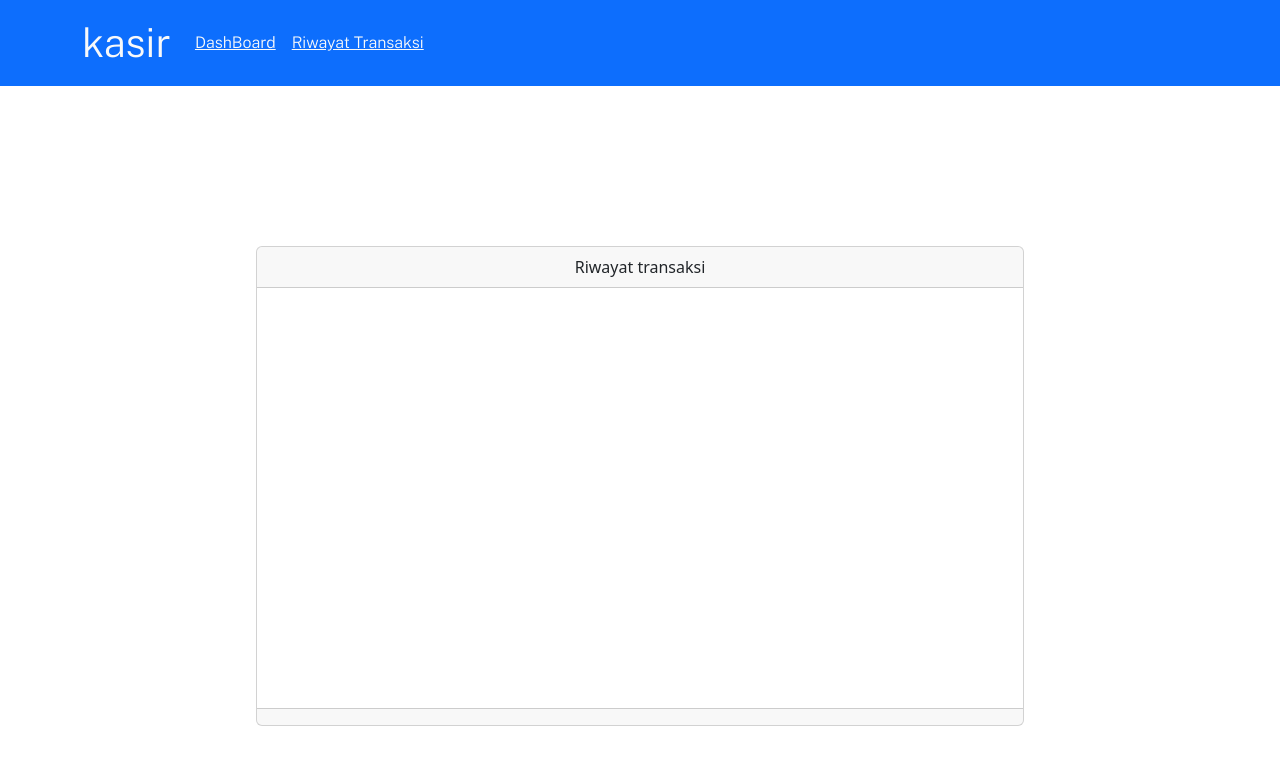
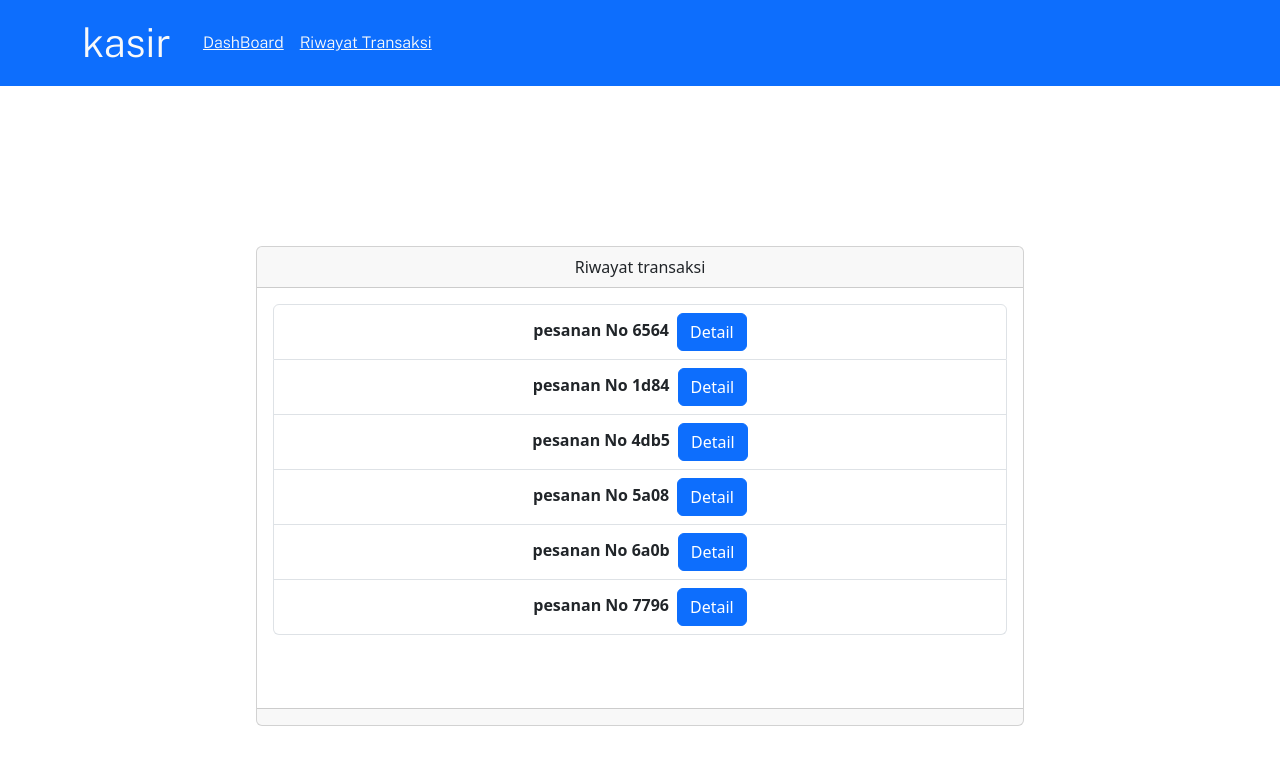
Before and after one commit to bitch-you-know/kasir, a React (Vite) app: page /riwayat in a window 1280 px wide. Shown: the top 764 px of the page. Built offline with nearby package versions, Linux system fonts and the light colour scheme; data requests are answered from the project's data file.

Commit message:
[NOTE] turu ahh

```diff
--- a/db.json
+++ b/db.json
@@ -183,44 +183,7 @@
       }
     }
   ],
-  "keranjangs": [
-    {
-      "id": "4de7",
-      "jumlah": 1,
-      "nama": "Es Jeruk",
-      "total_harga": 7000,
-      "product": {
-        "id": "12",
-        "kode": "K-012",
-        "nama": "Es Jeruk",
-        "harga": 7000,
-        "is_ready": true,
-        "gambar": "es-jeruk.jpg",
-        "category": {
-          "id": 2,
-          "nama": "Minuman"
-        }
-      }
-    },
-    {
-      "id": "4a0d",
-      "jumlah": 1,
-      "nama": "Es Teh",
-      "total_harga": 5000,
-      "product": {
-        "id": "13",
-        "kode": "K-013",
-        "nama": "Es Teh",
-        "harga": 5000,
-        "is_ready": true,
-        "gambar": "es-teh.jpg",
-        "category": {
-          "id": 2,
-          "nama": "Minuman"
-        }
-      }
-    }
-  ],
+  "keranjangs": [],
   "pesanans": [
     {
       "id": "6564",
@@ -303,6 +266,188 @@
           }
         }
       ]
+    },
+    {
+      "id": "4db5",
+      "items": [
+        {
+          "id": "4de7",
+          "jumlah": 1,
+          "nama": "Es Jeruk",
+          "total_harga": 7000,
+          "product": {
+            "id": "12",
+            "kode": "K-012",
+            "nama": "Es Jeruk",
+            "harga": 7000,
+            "is_ready": true,
+            "gambar": "es-jeruk.jpg",
+            "category": {
+              "id": 2,
+              "nama": "Minuman"
+            }
+          }
+        },
+        {
+          "id": "4a0d",
+          "jumlah": 1,
+          "nama": "Es Teh",
+          "total_harga": 5000,
+          "product": {
+            "id": "13",
+            "kode": "K-013",
+            "nama": "Es Teh",
+            "harga": 5000,
+            "is_ready": true,
+            "gambar": "es-teh.jpg",
+            "category": {
+              "id": 2,
+              "nama": "Minuman"
+            }
+          }
+        }
+      ]
+    },
+    {
+      "id": "5a08",
+      "items": [
+        {
+          "id": "2ae5",
+          "jumlah": 1,
+          "nama": "Pangsit 6 pcs",
+          "total_harga": 5000,
+          "product": {
+            "id": "8",
+            "kode": "K-08",
+            "nama": "Pangsit 6 pcs",
+            "harga": 5000,
+            "is_ready": true,
+            "gambar": "pangsit.jpg",
+            "category": {
+              "id": 3,
+              "nama": "Cemilan"
+            }
+          }
+        },
+        {
+          "id": "008b",
+          "jumlah": 1,
+          "nama": "Kentang Goreng",
+          "total_harga": 5000,
+          "product": {
+            "id": "9",
+            "kode": "K-09",
+            "nama": "Kentang Goreng",
+            "harga": 5000,
+            "is_ready": true,
+            "gambar": "kentang-goreng.jpg",
+            "category": {
+              "id": 3,
+              "nama": "Cemilan"
+            }
+          }
+        }
+      ]
+    },
+    {
+      "id": "6a0b",
+      "items": [
+        {
+          "id": "28fc",
+          "jumlah": 1,
+          "nama": "Es Jeruk",
+          "total_harga": 7000,
+          "product": {
+            "id": "12",
+            "kode": "K-012",
+            "nama": "Es Jeruk",
+            "harga": 7000,
+            "is_ready": true,
+            "gambar": "es-jeruk.jpg",
+            "category": {
+              "id": 2,
+              "nama": "Minuman"
+            }
+          }
+        },
+        {
+          "id": "1dbb",
+          "jumlah": 1,
+          "nama": "Es Teh",
+          "total_harga": 5000,
+          "product": {
+            "id": "13",
+            "kode": "K-013",
+            "nama": "Es Teh",
+            "harga": 5000,
+            "is_ready": true,
+            "gambar": "es-teh.jpg",
+            "category": {
+              "id": 2,
+              "nama": "Minuman"
+            }
+          }
+        }
+      ]
+    },
+    {
+      "id": "7796",
+      "items": [
+        {
+          "id": "9c74",
+          "jumlah": 1,
+          "nama": "Kentang Goreng",
+          "total_harga": 5000,
+          "product": {
+            "id": "9",
+            "kode": "K-09",
+            "nama": "Kentang Goreng",
+            "harga": 5000,
+            "is_ready": true,
+            "gambar": "kentang-goreng.jpg",
+            "category": {
+              "id": 3,
+              "nama": "Cemilan"
+            }
+          }
+        },
+        {
+          "id": "c092",
+          "jumlah": 1,
+          "nama": "Es Jeruk",
+          "total_harga": 7000,
+          "product": {
+            "id": "12",
+            "kode": "K-012",
+            "nama": "Es Jeruk",
+            "harga": 7000,
+            "is_ready": true,
+            "gambar": "es-jeruk.jpg",
+            "category": {
+              "id": 2,
+              "nama": "Minuman"
+            }
+          }
+        },
+        {
+          "id": "6544",
+          "jumlah": 1,
+          "nama": "Nasi Goreng Telur",
+          "total_harga": 14000,
+          "product": {
+            "id": "2",
+            "kode": "K-02",
+            "nama": "Nasi Goreng Telur",
+            "harga": 14000,
+            "is_ready": true,
+            "gambar": "nasi-goreng-telor.jpg",
+            "category": {
+              "id": 1,
+              "nama": "Makanan"
+            }
+          }
+        }
+      ]
     }
   ]
 }
--- a/src/components/NavbarComponent.jsx
+++ b/src/components/Navbar.jsx
@@ -15,8 +15,8 @@ const NavbarComponent=()=>{
           style={{ maxHeight: '100px' }}
           navbarScroll
         >
-          <Nav.Link ><Link className="text-light" to={"/"}> DashBoard</Link></Nav.Link>
-          <Nav.Link ><Link  className="text-light" to={"riwayat"}>Riwayat Transaksi</Link></Nav.Link>
+          <Link className="text-light px-3" to={"/"}> DashBoard</Link>
+          <Link  className="text-light " to={"/riwayat"}>Riwayat Transaksi</Link>
 
         </Nav>
 
--- a/src/pages/Dashboard.jsx
+++ b/src/pages/Dashboard.jsx
@@ -1,4 +1,4 @@
-import NavbarComponent from "../components/NavbarComponent";
+import NavbarComponent from "../components/Navbar";
 import ListCategories from "../components/ListCategories";
 import Hasil from "../components/Hasil";
 import { Container, Row, Col, DropdownDivider } from 'react-bootstrap';
--- a/src/pages/RiwayatTransaksi.jsx
+++ b/src/pages/RiwayatTransaksi.jsx
@@ -1,5 +1,5 @@
-import { Card, CardBody, CardFooter, CardHeader, ListGroup, ListGroupItem } from "react-bootstrap"
-import NavbarComponent from "../components/NavbarComponent"
+import { Button, Card, CardBody, CardFooter, CardHeader, ListGroup, ListGroupItem } from "react-bootstrap"
+import NavbarComponent from "../components/Navbar"
 import { axiosinstance } from "../lib/axios"
 import { useEffect, useState } from "react"
 
@@ -9,45 +9,50 @@ const RiwayatTransaksi = () => {
     const getPesanans = async () => {
         try {
             const result = await axiosinstance.get("pesanans")
-            if (result.status == 200) {
-                console.log(result.data)
-                setPesanans(result)
+            if (result.status === 200) {
+                setPesanans(result.data)
+                console.log(result)
             }
         } catch (error) {
-            console.log()
+            console.log(error)
         }
     }
 
     useEffect(() => {
         getPesanans()
-
     }, [])
 
+    useEffect(() => {
+        console.log(pesanans)
+    }, [pesanans])
+
     return (
-        <>
+        <div>
             <NavbarComponent />
-            <div className="d-flex justify-content-center " style={{ height: '100vh' }} >
+            <div className="d-flex justify-content-center " style={{ height: '100vh' }}>
                 <Card style={{ width: '60%', height: '60%', marginTop: '10rem' }}>
                     <CardHeader>
                         Riwayat transaksi
                     </CardHeader>
                     <CardBody>
-                    {/* <ListGroup>
-                {pesanans && pesanans.map((list) => (
-                    <ListGroup.Item
-                        key={list.id}
-                    >
-                        {list.nama} {list.nama}
-                    </ListGroup.Item>
-                ))}
-            </ListGroup> */}
+                        {Array.isArray(pesanans) && pesanans.length > 0 ? (
+                            <ListGroup>
+                                {pesanans.map((list) => (
+                                    <ListGroupItem key={list.id}>
+                                        <strong>pesanan No {list.id}</strong>
+                                        <Button className="ms-2"> Detail</Button>
+                                    </ListGroupItem>
+                                ))}
+                            </ListGroup>
+                        ) : (
+                            <p>Tidak ada riwayat transaksi</p>
+                        )}
                     </CardBody>
                     <CardFooter>
-
                     </CardFooter>
                 </Card>
             </div>
-        </>
+        </div>
     )
 }
 
--- a/src/pages/Success.jsx
+++ b/src/pages/Success.jsx
@@ -1,8 +1,13 @@
 import React from 'react';
-import NavbarComponent from "../components/NavbarComponent";
+import NavbarComponent from "../components/Navbar";
+import { Button } from 'react-bootstrap';
+import { useNavigate } from 'react-router-dom';
 
 const Succes = () => {
-
+    const navigate = useNavigate()
+const toDashboardPages = ()=>{
+    navigate("/")
+}
 
     return (
         <>
@@ -14,7 +19,9 @@ const Succes = () => {
                     <img src="/images2/Success.png" alt="Success" style={{ width: '50%', height: 'auto' }} />
                     <h3>PEMBAYARAN TELAH BERHASIL</h3>
                     <p><strong>silahkan cek di Riwayat transaksi</strong></p>
+                    <Button onClick={toDashboardPages} >kembali</Button>
                 </div>
+
             </div>
         </>
     )
```
